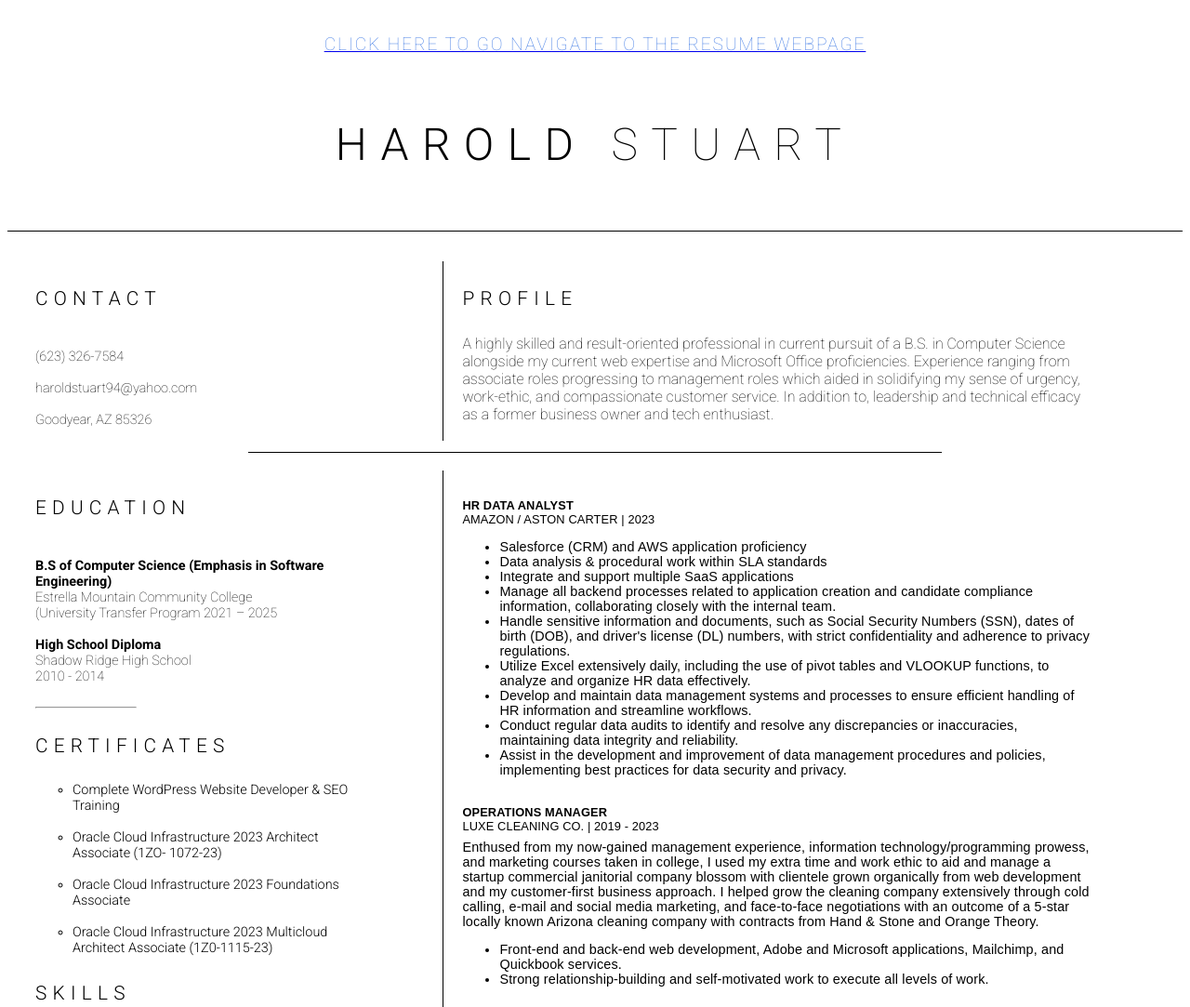
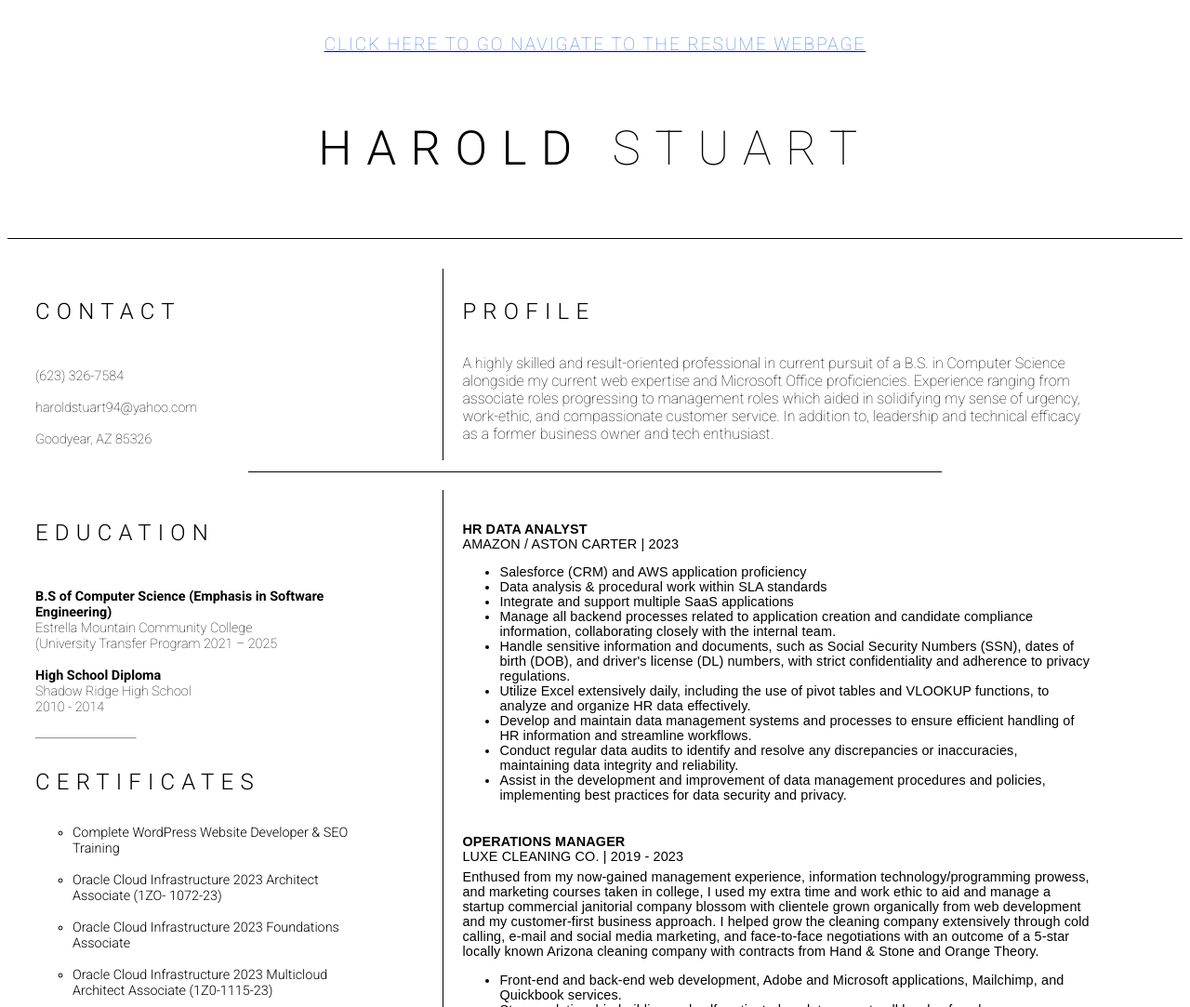
Before and after one commit to ht-stuart/digital_resume, a plain HTML site: page src/index.html in a window 1280 px wide. Shown: the top 1083 px of the page at 93% size. Drawn offline with Linux system fonts and the light colour scheme.

Commit message:
Updated color issue for iframe

```diff
--- a/src/style.css
+++ b/src/style.css
@@ -7,6 +7,10 @@
     background-color: white;
 }
 .header-class {
+    background-color: white;
+}
+
+.resume-webpage-container {
     background-color: white;
 }
 
@@ -45,7 +49,7 @@
     text-align: center;
     font-weight: 100;
     letter-spacing: .3em;
-    font-size: 3em;
+    font-size: 3.2em;
 }
 
 h1 span {
@@ -59,7 +63,7 @@ h1 span {
 }
 
 h4{
-    font-size: 1.3em;
+    font-size: 1.5em;
     text-transform: uppercase;
     font-weight: 300;
     letter-spacing: .3em;
@@ -125,7 +129,7 @@ hr.new-1{
     font-family: sans-serif;
     font-weight: 100;
     text-transform: uppercase;
-    font-size: .8em;
+    font-size: .9em;
     letter-spacing: .01em;
     margin-bottom: 1%;
 }
```
